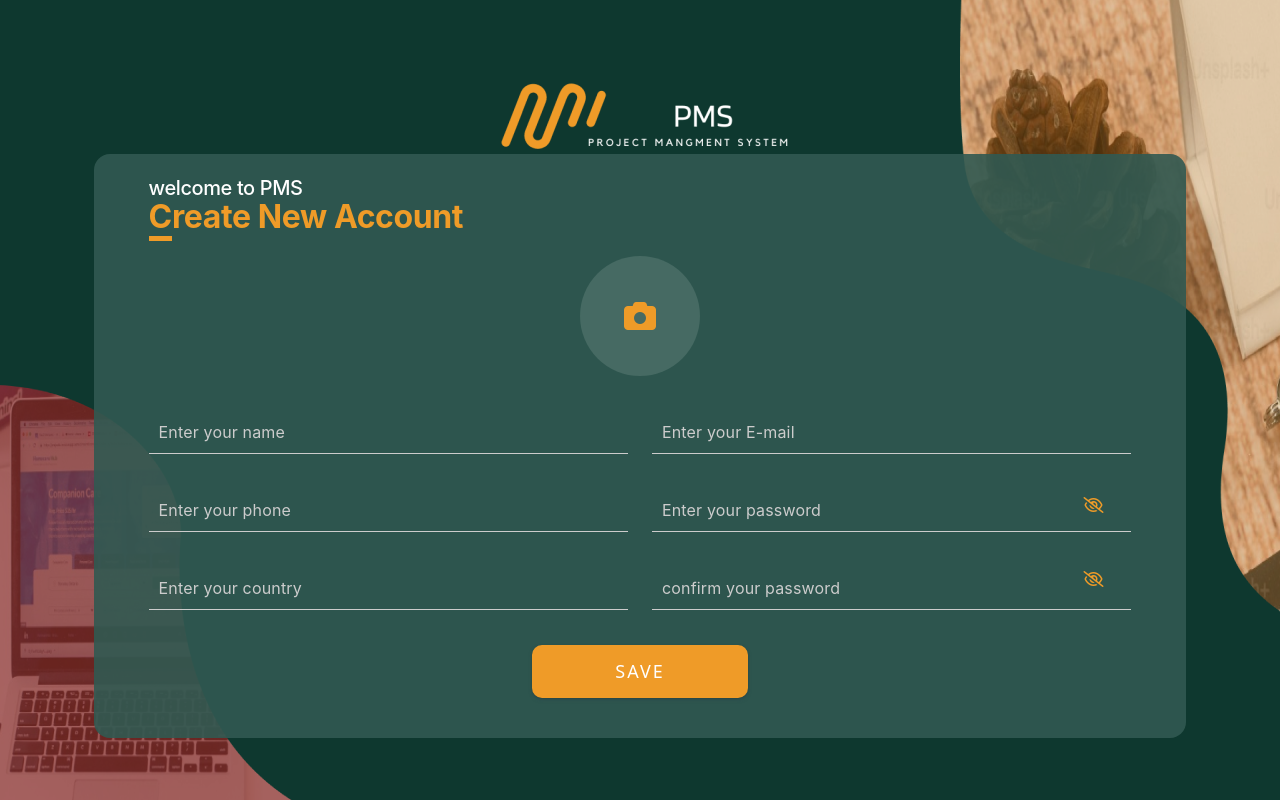
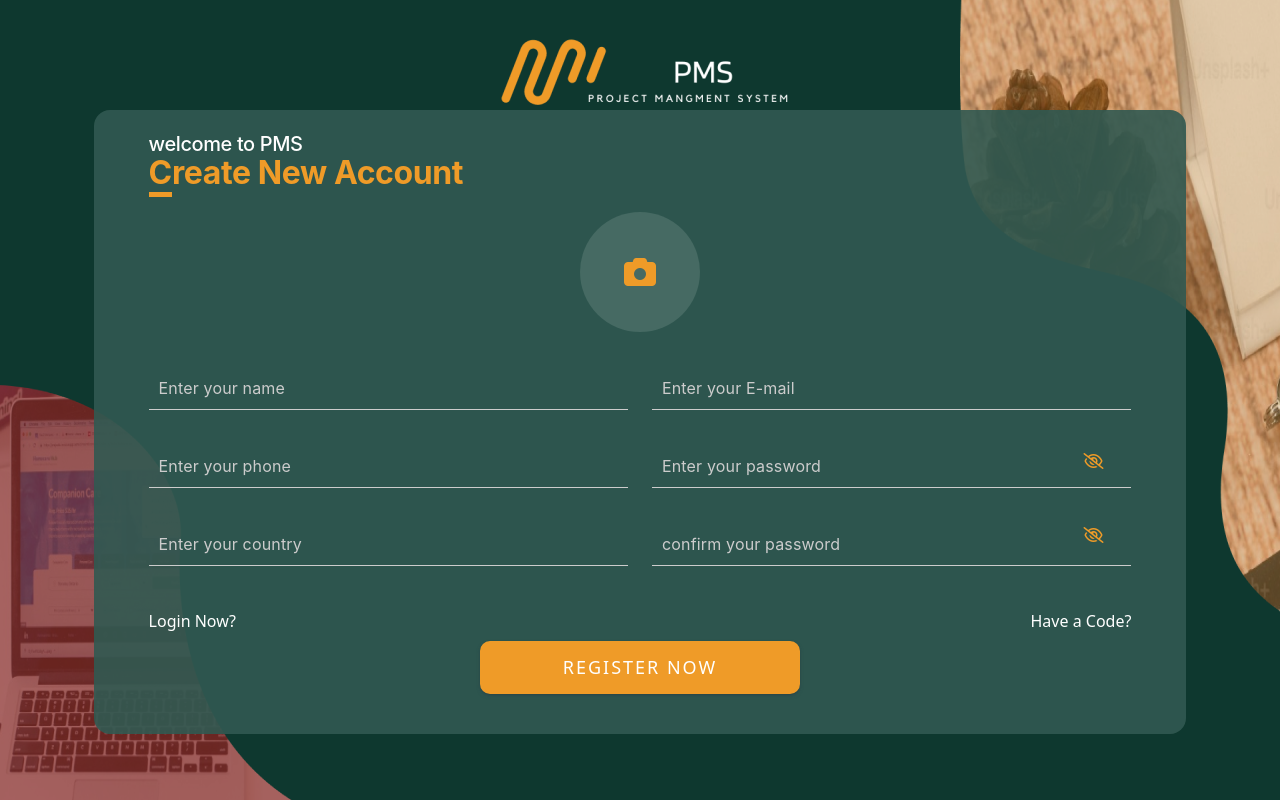
Before and after one commit to OmarBazeed/project-mangement-system, a React (Vite) app: page /register in a window 1280 px wide. Built offline with nearby package versions, Linux system fonts and the light colour scheme.

Commit message:
add buttons for going to another component, in register,forgot password, reset password

```diff
--- a/src/Modules/AuthModule/components/ForgetPass/ForgetPass.tsx
+++ b/src/Modules/AuthModule/components/ForgetPass/ForgetPass.tsx
@@ -98,8 +98,21 @@ export default function ForgetPass() {
                           )}
 
                           {/* submit button */}
-                          <button className="main-btn" disabled={subBtnCilcked}>
+                          <button
+                            type="submit"
+                            className="main-btn"
+                            disabled={subBtnCilcked}
+                          >
                             {spinner ? btnloading() : "Verify"}
+                          </button>
+                          <button
+                            onClick={() => {
+                              navigate("/login");
+                            }}
+                            className="d-block mx-auto mt-3 bg-transparent border-0 text-white "
+                            type="button"
+                          >
+                            Back to Login?
                           </button>
                         </form>
                       </div>
--- a/src/Modules/AuthModule/components/Login/Login.tsx
+++ b/src/Modules/AuthModule/components/Login/Login.tsx
@@ -150,7 +150,7 @@ export default function Login() {
                           <div className="d-flex justify-content-between my-2">
                             <Link
                               to="/register"
-                              className="text-white text-main nav-link "
+                              className="text-white text-main nav-link"
                             >
                               Register now ?
                             </Link>
@@ -164,7 +164,7 @@ export default function Login() {
                           </div>
                           {/* submit button */}
                           <button className="main-btn" disabled={subBtnCilcked}>
-                            {spinner ? btnloading() : " Save"}
+                            {spinner ? btnloading() : " Login"}
                           </button>
                         </form>
                       </div>
--- a/src/Modules/AuthModule/components/Register/Register.tsx
+++ b/src/Modules/AuthModule/components/Register/Register.tsx
@@ -2,7 +2,7 @@ import { ErrorMessage } from "@hookform/error-message";
 import axios from "axios";
 import { useState } from "react";
 import { useForm } from "react-hook-form";
-import { useNavigate } from "react-router-dom";
+import { Link, useNavigate } from "react-router-dom";
 import { toast } from "react-toastify";
 
 import Images from "../../../ImageModule/components/Images/Images";
@@ -76,7 +76,7 @@ export default function Register() {
   return (
     <>
       <section className="">
-        <div className="bg-reg vh-100 text-white d-flex  align-items-center  ">
+        <div className="bg-reg min-vh-100 pb-5 text-white d-flex  align-items-center  ">
           <div className="container  d-flex justify-content-center ">
             <div className="row  w-100">
               <div className="col-md-12 mx-auto text-center ">
@@ -103,9 +103,7 @@ export default function Register() {
                                   type="file"
                                   accept="image/*"
                                   placeholder="Recipe Price"
-                                  // {...register("profileImage", {
-                                  //   // required: "Image is required",
-                                  // })}
+                                  {...register("profileImage")}
                                   onChange={({ target: { files } }) => {
                                     if (files) {
                                       setImage(URL.createObjectURL(files[0]));
@@ -350,9 +348,24 @@ export default function Register() {
                               )}
                             </div>
                           </div>
+                          <div className="d-flex justify-content-between my-2">
+                            <Link
+                              to="/login"
+                              className="text-white text-main nav-link "
+                            >
+                              Login Now?
+                            </Link>
+
+                            <Link
+                              to="/verifyaccount"
+                              className="text-white nav-link "
+                            >
+                              Have a Code?
+                            </Link>
+                          </div>
                           {/* submit button */}
                           <button className="main-btn">
-                            {isLoading ? btnloading() : " Save"}
+                            {isLoading ? btnloading() : " Register Now"}
                           </button>
                         </form>
                         {/*  */}
--- a/src/Modules/AuthModule/components/ResetPass/ResetPass.tsx
+++ b/src/Modules/AuthModule/components/ResetPass/ResetPass.tsx
@@ -75,7 +75,7 @@ export default function Login() {
   return (
     <>
       <section className="">
-        <div className="bg-reset vh-100 text-white d-flex  align-items-center  ">
+        <div className="bg-reset min-vh-100 pb-3 text-white d-flex  align-items-center  ">
           <div className="container  d-flex justify-content-center ">
             <div className="row  w-100">
               <div className="col-md-6 mx-auto text-center ">
@@ -210,8 +210,17 @@ export default function Login() {
                           )}
 
                           {/* submit button */}
-                          <button className="main-btn">
+                          <button type="submit" className="main-btn">
                             {spinner ? btnloading() : " Save"}
+                          </button>
+                          <button
+                            onClick={() => {
+                              navigate("/login");
+                            }}
+                            className="d-block mx-auto mt-3 bg-transparent border-0 text-white "
+                            type="button"
+                          >
+                            Back to Login?
                           </button>
                         </form>
                       </div>
```
